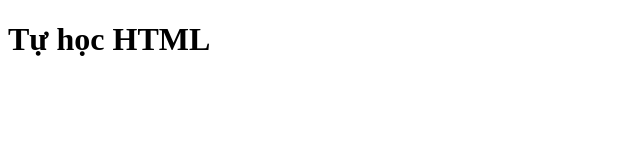
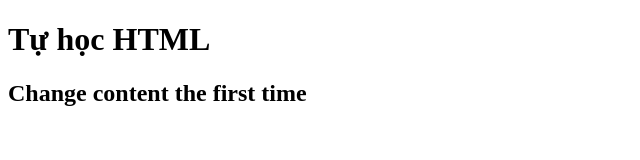
Before and after one commit to thelehcmut/project1, a plain HTML site: page index.html in a window 1280 px wide. Shown: the whole page, without its empty margins (0-640 px from the left). Drawn offline with Linux system fonts and the light colour scheme.

Commit message:
second commit

```diff
--- a/index.html
+++ b/index.html
@@ -9,6 +9,9 @@
     <h1>
         Tự học HTML
     </h1>
+    <h2>
+        Change content the first time
+    </h2>
 
 
   </body>
```
